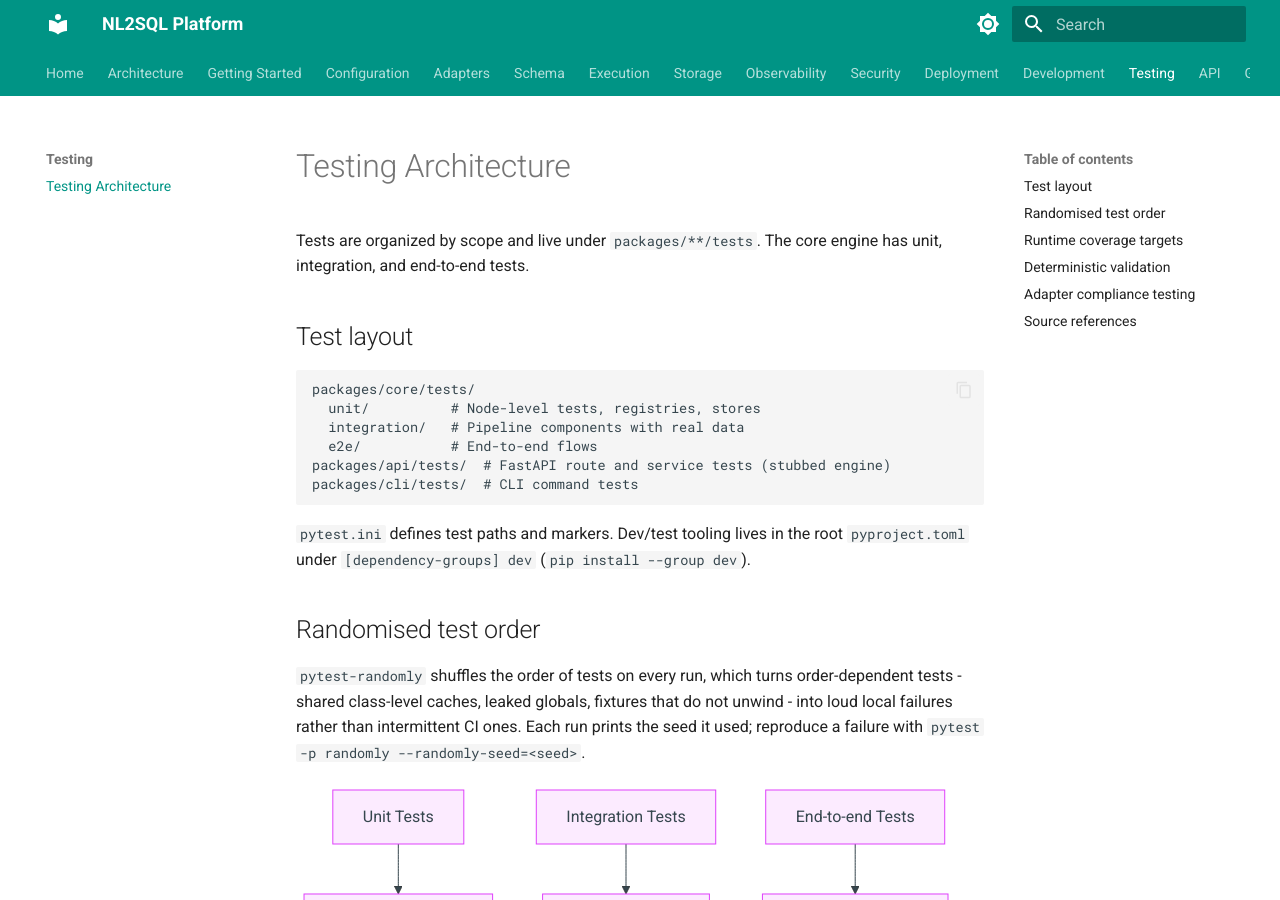
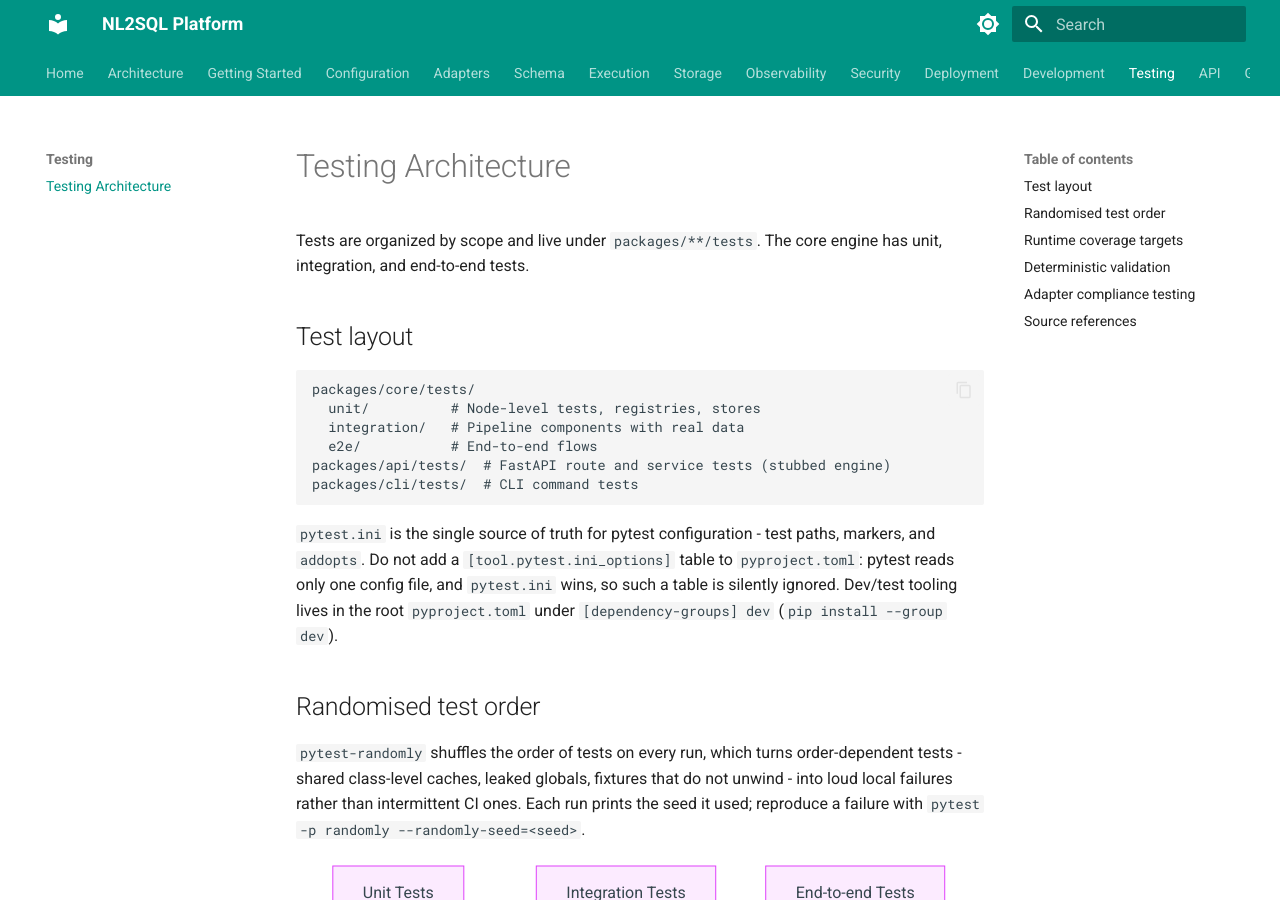
Before and after one commit to nadeem4/nl2sql, an MkDocs documentation site: the page built from docs/testing/architecture.md, in a window 1280 px wide and 900 px high. Built offline with MkDocs 1.6.1 and Material for MkDocs 9.7.7, drawn with Linux system fonts in a browser that asks for light colours.

Commit message:
chore: remove shadowed pytest config from pyproject.toml
pytest reads a single config file and `pytest.ini` won, so the root
`[tool.pytest.ini_options]` table was ignored - pytest printed
"WARNING: ignoring pytest config in pyproject.toml" on every run. It was
also stale, naming `packages/adapter-sdk/tests` and
`packages/adapters/postgres/tests`, neither of which exists.

`pytest.ini` is now the only pytest config, and the warning is gone.
Documented in docs/testing/architecture.md so the table is not re-added.

````diff
--- a/docs/testing/architecture.md
+++ b/docs/testing/architecture.md
@@ -13,7 +13,10 @@ packages/api/tests/  # FastAPI route and service tests (stubbed engine)
 packages/cli/tests/  # CLI command tests
 ```
 
-`pytest.ini` defines test paths and markers. Dev/test tooling lives in the root
+`pytest.ini` is the single source of truth for pytest configuration - test
+paths, markers, and `addopts`. Do not add a `[tool.pytest.ini_options]` table
+to `pyproject.toml`: pytest reads only one config file, and `pytest.ini` wins,
+so such a table is silently ignored. Dev/test tooling lives in the root
 `pyproject.toml` under `[dependency-groups] dev` (`pip install --group dev`).
 
 ## Randomised test order
--- a/pyproject.toml
+++ b/pyproject.toml
@@ -20,7 +20,3 @@ dev = [
   "pytest",
   "pytest-randomly",
 ]
-
-[tool.pytest.ini_options]
-testpaths = ["packages/core/tests", "packages/adapter-sdk/tests", "packages/adapters/postgres/tests"]
-pythonpath = ["packages/core/src", "packages/adapter-sdk/src", "packages/adapters/postgres/src"]
````
